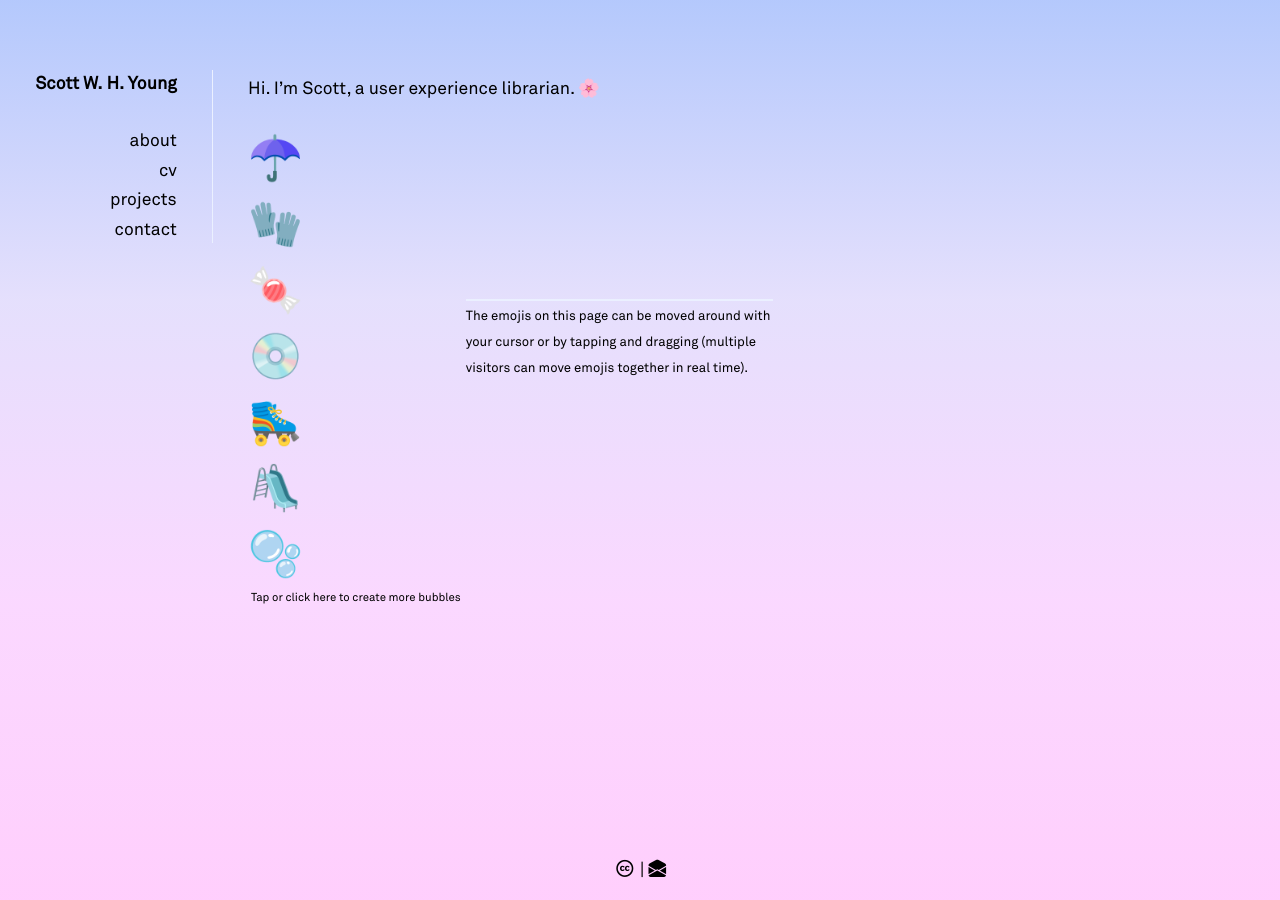
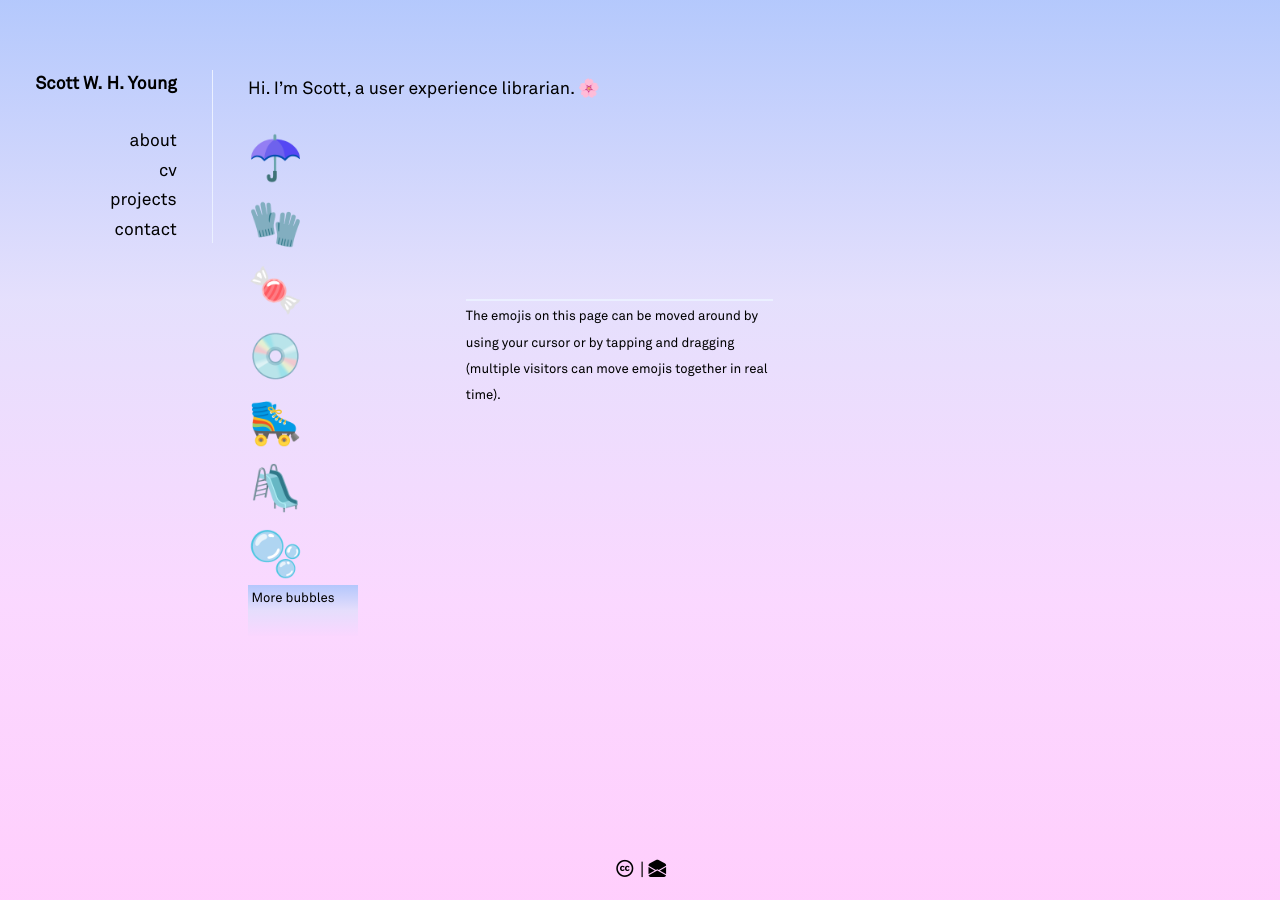
Before and after one commit to swyoung/swyoung.github.io, a Jekyll site: the page built from index.md, in a window 1280 px wide. Built offline with Jekyll 4.4.1, drawn with Linux system fonts in a browser that asks for light colours; nearby versions of some CDN libraries; a style sheet for code colours, icons or effects is not loaded.

Commit message:
Update index.md

```diff
--- a/index.md
+++ b/index.md
@@ -12,7 +12,7 @@ Hi. I’m Scott, a user experience librarian. <span class="emoji-spin">🌸</spa
   <div id="skate" can-move style="font-size:40px">🛼</div>
   <div id="slide" can-move style="font-size:40px">🛝</div>
   <div id="bubbles" can-move style="font-size:40px">🫧</div>
-  <div can-duplicate="bubbles" style="border-top, border-bottom, border-left: 1px dashed hsla(223, 100%, 96%, 80); padding: .25em;font-size:65%">Tap or click here to create more bubbles</div>
+  <div can-duplicate="bubbles" style="padding: .25em;font-size: 75%;background: linear-gradient(180deg, rgba(176, 198, 252, 0.95), rgba(228, 222, 252, 0.95), rgba(250, 214, 255, 0.95));height: 46px;width: 100px;">More bubbles</div>
 <div style="border-top:2px solid hsla(223,100%,96%,80);margin:1em;width:46%;position:relative;left:30%;bottom:50%">
-<span style="font-size:75%">The emojis on this page can be moved around with your cursor or by tapping and dragging (multiple visitors can move emojis together in real time).</span>
+<span style="font-size:75%">The emojis on this page can be moved around by using your cursor or by tapping and dragging (multiple visitors can move emojis together in real time).</span>
 </div>
```
